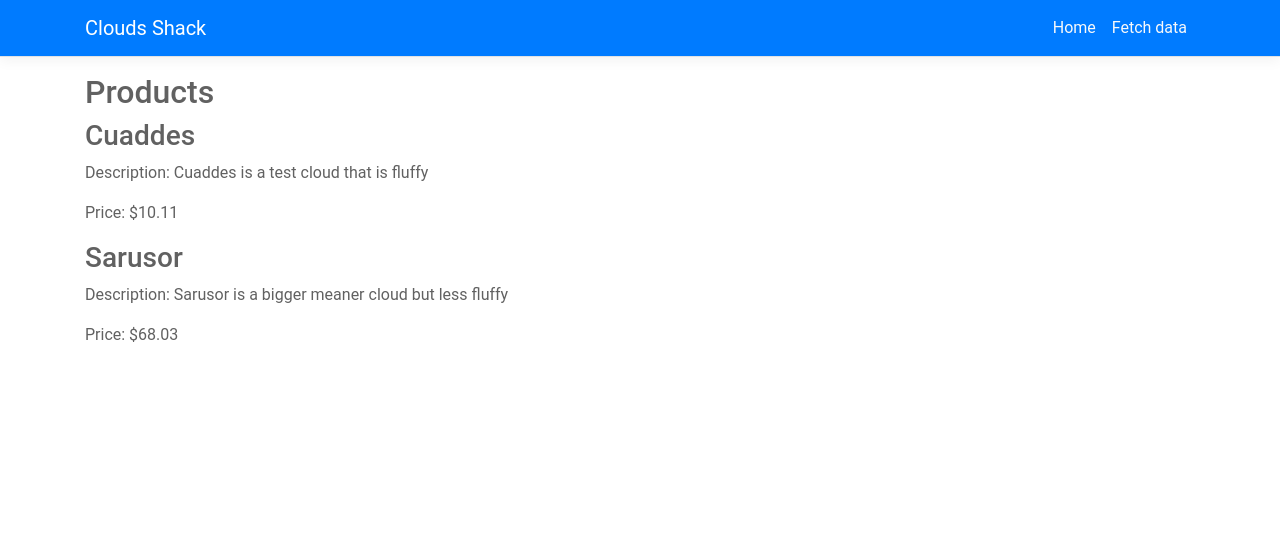
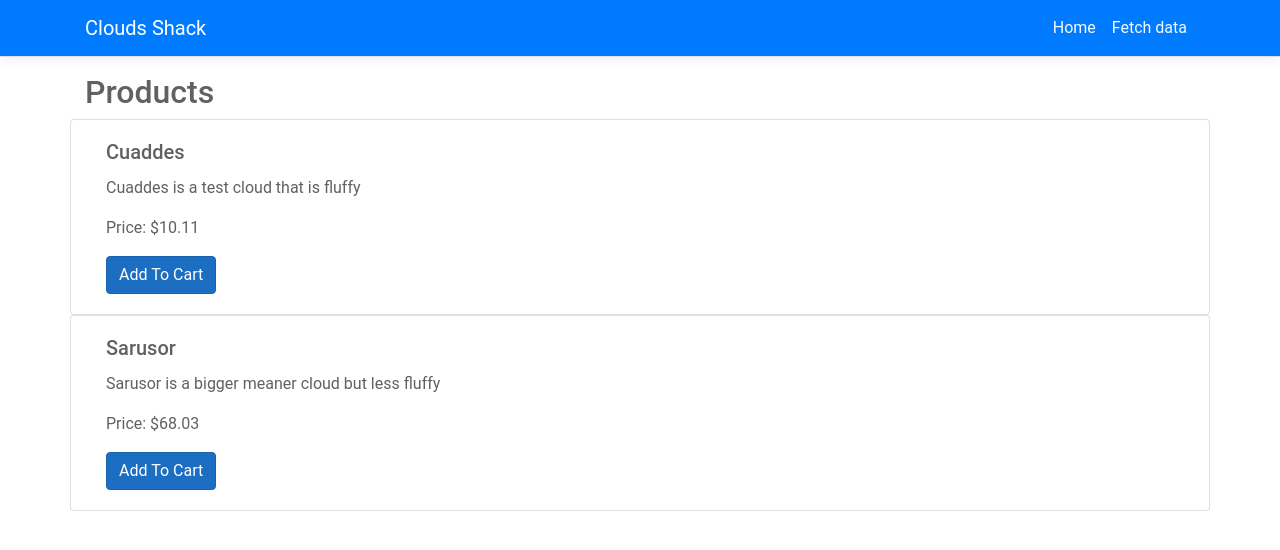
Before and after one commit to zzjrzz/AllTheClouds, an Angular app in the folder AllTheClouds/ClientApp/: page /products in a window 1280 px wide. Shown: the top 550 px of the page. Built offline with nearby package versions, Linux system fonts and the light colour scheme.

Commit message:
style(productList): use cards to display a product

```diff
--- a/AllTheClouds/ClientApp/src/app/product-list/product-list.component.html
+++ b/AllTheClouds/ClientApp/src/app/product-list/product-list.component.html
@@ -1,14 +1,14 @@
 <h2>Products</h2>
 
-<div *ngFor="let product of products">
-  <h3>
-      {{ product.name }}
-  </h3>
-  <p *ngIf="product.description">
-    Description: {{ product.description }}
-  </p>
-
-  <p *ngIf="product.unitPrice">
-    Price: {{ product.unitPrice | currency}}
-  </p>
+<div class="row" *ngFor="let product of products">
+  <div class="card col-sm" style="width: 18rem;">
+    <div class="card-body">
+      <h5 class="card-title">{{ product.name }}</h5>
+      <p class="card-text">{{ product.description }}</p>
+      <p *ngIf="product.unitPrice">
+        Price: {{ product.unitPrice | currency}}
+      </p>
+      <a href="#" class="btn btn-primary"><i class="fas fa-plus"></i>Add To Cart</a>
+    </div>
+  </div>
 </div>
--- a/AllTheClouds/ClientApp/src/index.html
+++ b/AllTheClouds/ClientApp/src/index.html
@@ -7,6 +7,7 @@
 
     <meta name="viewport" content="width=device-width, initial-scale=1" />
     <link rel="icon" type="image/x-icon" href="favicon.ico" />
+
   </head>
   <body>
     <app-root>Loading...</app-root>
```
